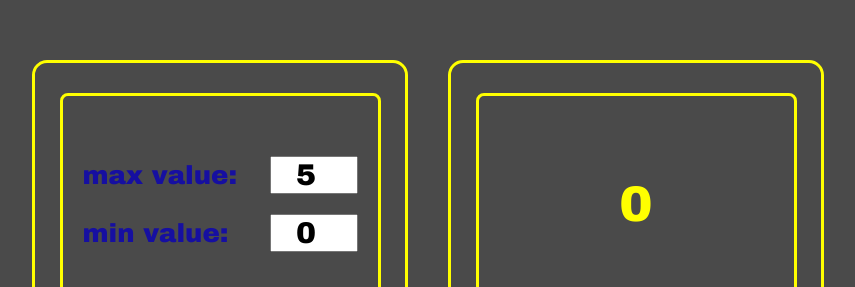
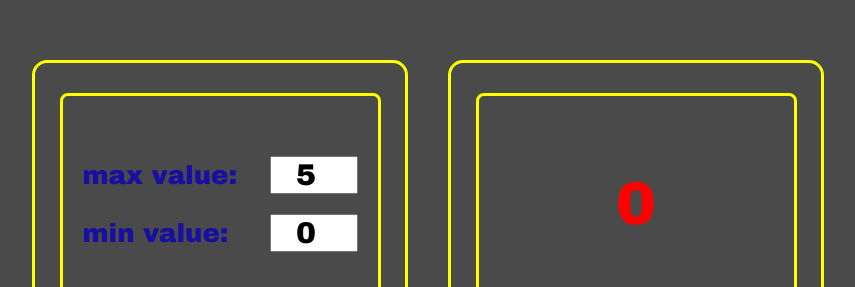
Before and after one commit to Tampoka/Counter, a React (Create React App) app: page / in a window 1280 px wide. Shown: the part 145-432 px from the top of the page, without its empty margins (212-1067 px from the left). Built offline with nearby package versions, Linux system fonts and the light colour scheme.

Commit message:
Add min value.

```diff
--- a/src/Counter/Control/Control.tsx
+++ b/src/Counter/Control/Control.tsx
@@ -1,4 +1,3 @@
-import React from "react";
 import s from "./Control.module.scss"
 
 export type ControlPropsType = {
--- a/src/Counter/Counter.tsx
+++ b/src/Counter/Counter.tsx
@@ -103,6 +103,7 @@ export const Counter = () => {
         <div className={s.counter}>
             <Display count={currentValue}
                      maxValue={maxValue}
+                     minValue={minValue}
                      error={error}
             />
 
--- a/src/Counter/Display/Display.tsx
+++ b/src/Counter/Display/Display.tsx
@@ -4,13 +4,14 @@ import s from "./Display.module.scss"
 export type DisplayPropsType = {
     count: number
     maxValue: number
+    minValue: number
     error: string
 }
 export const Display = (props: DisplayPropsType) => {
     return <div className={s.display}>
         {props.error
             ? <div className={s.errorMessage}>{props.error}</div>
-            : <div className={props.count === props.maxValue ? s.error : ""}>{props.count}</div>
+            : <div className={props.count === props.maxValue||props.count===props.minValue ? s.error : ""}>{props.count}</div>
         }
     </div>
 }
```
Also changed, not shown: 2 other files (tests, documents, lock files or other folders).
